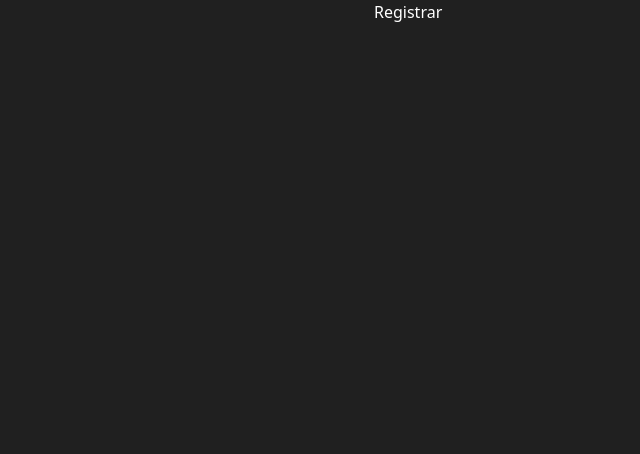
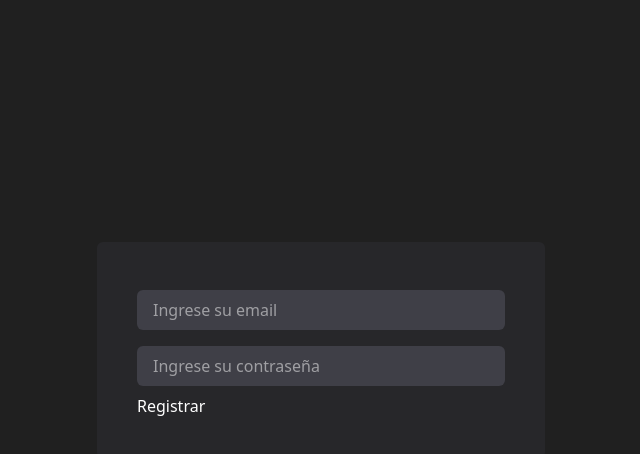
Before and after one commit to facundobrunetti99/login-task, a React (Vite) app in the folder client/task-front/: page /login in a window 1280 px wide. Shown: the top 454 px of the page, without its empty margins (319-959 px from the left). Built offline with nearby package versions, Linux system fonts and the light colour scheme.

Commit message:
login page added

```diff
--- a/client/task-front/src/page/LoginPage.jsx
+++ b/client/task-front/src/page/LoginPage.jsx
@@ -2,18 +2,45 @@
 import { useForm } from 'react-hook-form'
 
 const LoginPage = () => {
-    const {register,handleSubmit}=useForm();
+   const {register, handleSubmit,formState:{errors}}=useForm();
+   const onSubmit=handleSubmit(data =>{
+    console.log(data)
+   })
 
   return (
-    <div>
-        <form onSubmit={handleSubmit((values)=>{console.log(values)})}>
-        <input type="text" {...register("username",{required:true})} />
+    <div className='flex h-[calc(100vh-100px)] items-center justify-center'>
+    <div className='bg-zinc-800 max-w-md w-full p-10 rounded-md'>
+    <form onSubmit={onSubmit}>
 
-        <input type="text" {...register("email",{required:true})} />
-        <input type="password" {...register("password",{required:true})}/>
-        <button type="submit">Registrar</button>
-        </form>
-        </div>
+    <input
+      type="text"
+      {...register("email", { required: true })}
+      className="w-full bg-zinc-700 text-white px-4 py-2 rounded-md my-2"
+      placeholder="Ingrese su email"
+    />
+      {
+      errors.email &&(
+        <p className="text-red-500">El mail es requerido</p>
+      )
+    }
+
+    <input
+      type="password"
+      {...register("password", { required: true })}
+      className="w-full bg-zinc-700 text-white px-4 py-2 rounded-md my-2"
+      placeholder="Ingrese su contraseña"
+    />
+      {
+      errors.password &&(
+        <p className="text-red-500">La contraseña es requerida</p>
+      )
+    }
+
+    <button type="submit">Registrar</button>
+  </form>
+    </div>
+
+    </div>
   )
 }
 
```
